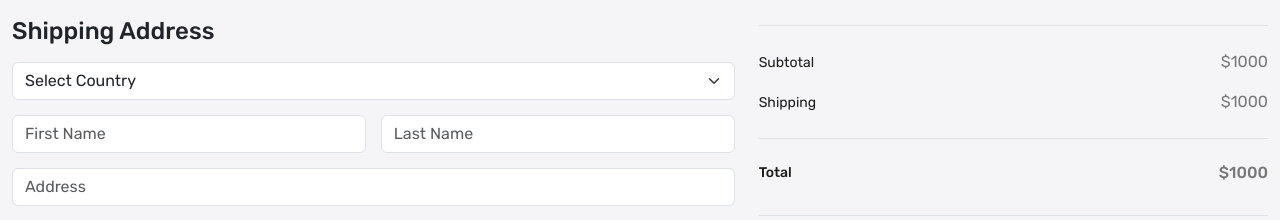
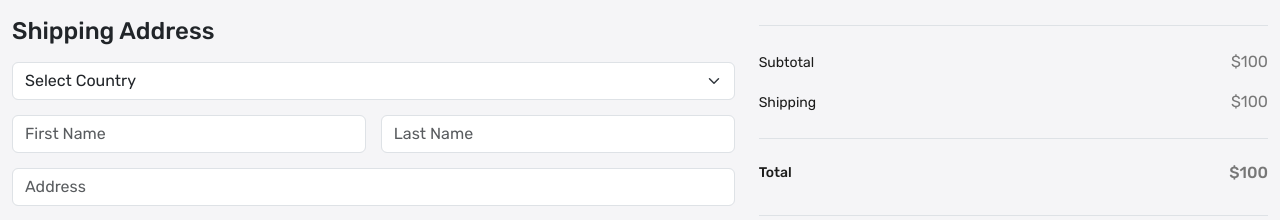
Before and after one commit to Akshay1573/ecommerce-app, a React (Vite) app: page /checkout in a window 1280 px wide. Shown: the part 467-687 px from the top of the page. Built offline with nearby package versions, Linux system fonts and the light colour scheme.

Commit message:
1000 to 100

```diff
--- a/src/pages/Cart.jsx
+++ b/src/pages/Cart.jsx
@@ -32,14 +32,14 @@ const Cart = () => {
 
                 </div>
                 <div className='cart-col-2'>
-                  <h5 className="price">$100</h5>
+                  <h5 className="price">$ 100</h5>
                 </div>
                 <div className='cart-col-3 d-flex align-items-center gap-15'>
                   <div><input className='form-control' min={1} max={10} defaultValue={1} type="number"  name="" id="" /></div>
                   <div><AiFillDelete className='text-danger '/></div>
                 </div>
                 <div className='cart-col-4'>
-                  <h5 className="price">$100</h5>
+                  <h5 className="price">$ 100</h5>
                 </div>
               </div>
 
@@ -47,7 +47,7 @@ const Cart = () => {
                 <div className='d-flex justify-content-between align-items-baseline'>
                   <Link to="/product" className='button'>Continue To Shopping</Link>
                   <div className='d-flex flex-column align-items-end'>
-                    <h4>SubTotal: $100</h4>
+                    <h4>SubTotal: $ 100</h4>
                     <p>Taxes and shipping calculated at checkout</p>
                     <Link to="/checkout" className='button'>CheckOut</Link>
 
--- a/src/pages/Checkout.jsx
+++ b/src/pages/Checkout.jsx
@@ -148,16 +148,16 @@ const Checkout = () => {
               <div className="border-bottom py-4">
                 <div className="d-flex justify-content-between align-items-center">
                   <p className="total">Subtotal</p>
-                  <p className="total-price">$1000</p>
+                  <p className="total-price">$100</p>
                 </div>
                 <div className="d-flex justify-content-between align-items-center">
                   <p className="mb-0 total">Shipping</p>
-                  <p className="mb-0 total-price">$1000</p>
+                  <p className="mb-0 total-price">$100</p>
                 </div>
               </div>
               <div className="d-flex justify-content-between align-items-center border-bottom py-4">
                 <h4 className="total">Total</h4>
-                <h5 className="total-price">$1000</h5>
+                <h5 className="total-price">$100</h5>
               </div>
             </div>
           </div>
```
